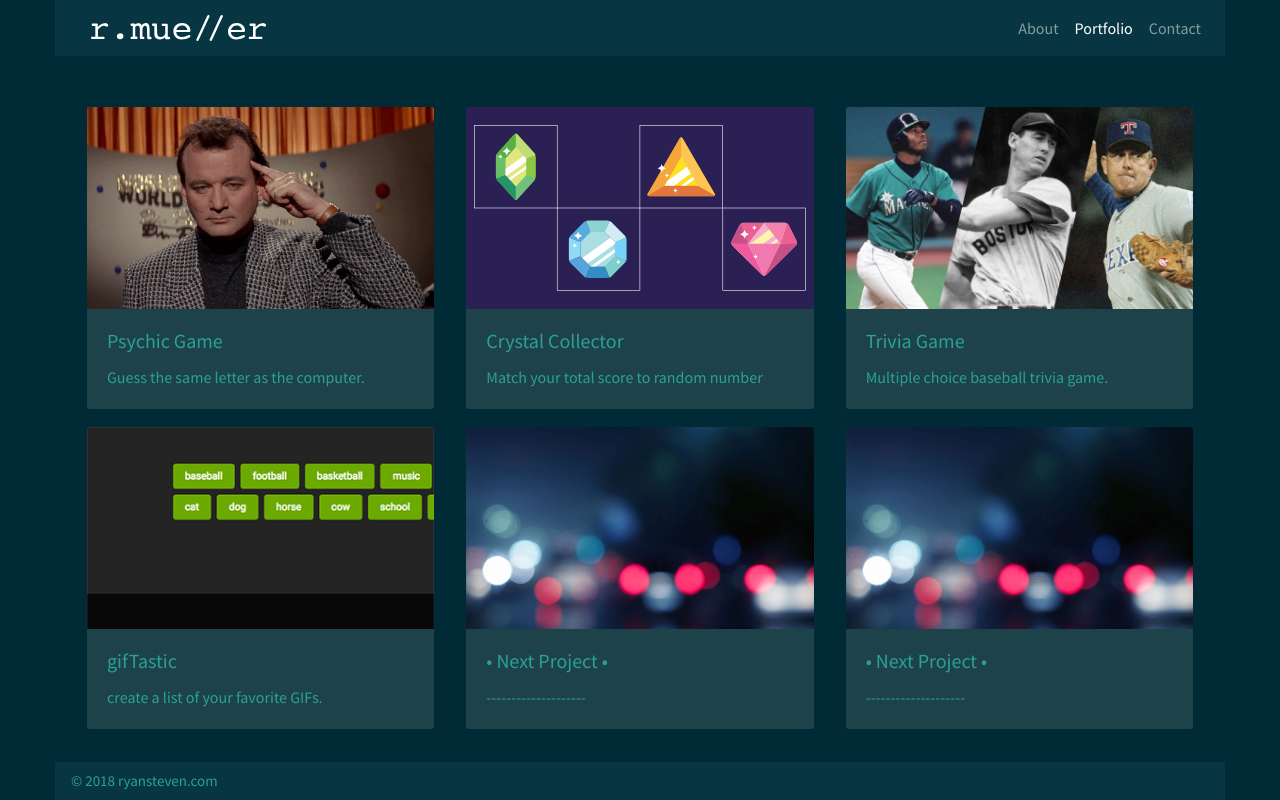
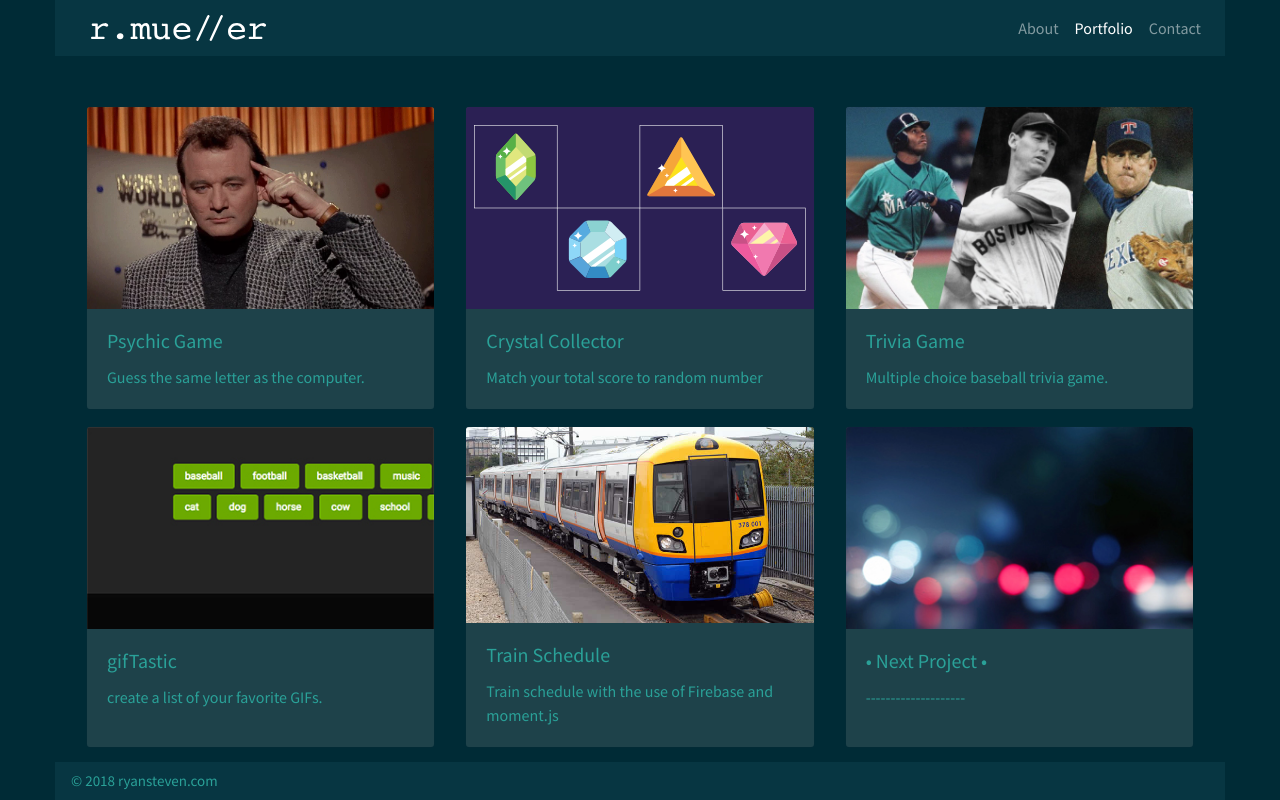
Before and after one commit to ryansteven79/Bootstrap-Portfolio, a plain HTML site: page portfolio.html in a window 1280 px wide. Drawn offline with nearby package versions, Linux system fonts and the light colour scheme.

Commit message:
added train schedule to portfolio page

```diff
--- a/portfolio.html
+++ b/portfolio.html
@@ -92,15 +92,15 @@
                             </div>
                     </div>
                     <div class="card">
-                        <a target="blank" href="https://ryansteven79.github.io/gifTastic/">
-                            <img class="card-img-top" src="assets/images/portfolio-placeholder.jpg" alt="Card image cap">
+                        <a target="blank" href="https://ryansteven79.github.io/train-schedule/">
+                            <img class="card-img-top" src="assets/images/train.jpg" alt="Card image cap">
                             <div class="card-body">
-                                <h5 class="card-title">• Next Project •</h5>
-                                <p class="card-text">--------------------</p>
+                                <h5 class="card-title">Train Schedule</h5>
+                                <p class="card-text">Train schedule with the use of Firebase and moment.js</p>
                             </div>
                     </div>
                     <div class="card">
-                        <a target="blank" href="https://ryansteven79.github.io/gifTastic/">
+                        <a target="blank" href="#">
                             <img class="card-img-top" src="assets/images/portfolio-placeholder.jpg" alt="Card image cap">
                             <div class="card-body">
                                 <h5 class="card-title">• Next Project •</h5>
```
Also changed, not shown: assets/images/train.jpg (added).
